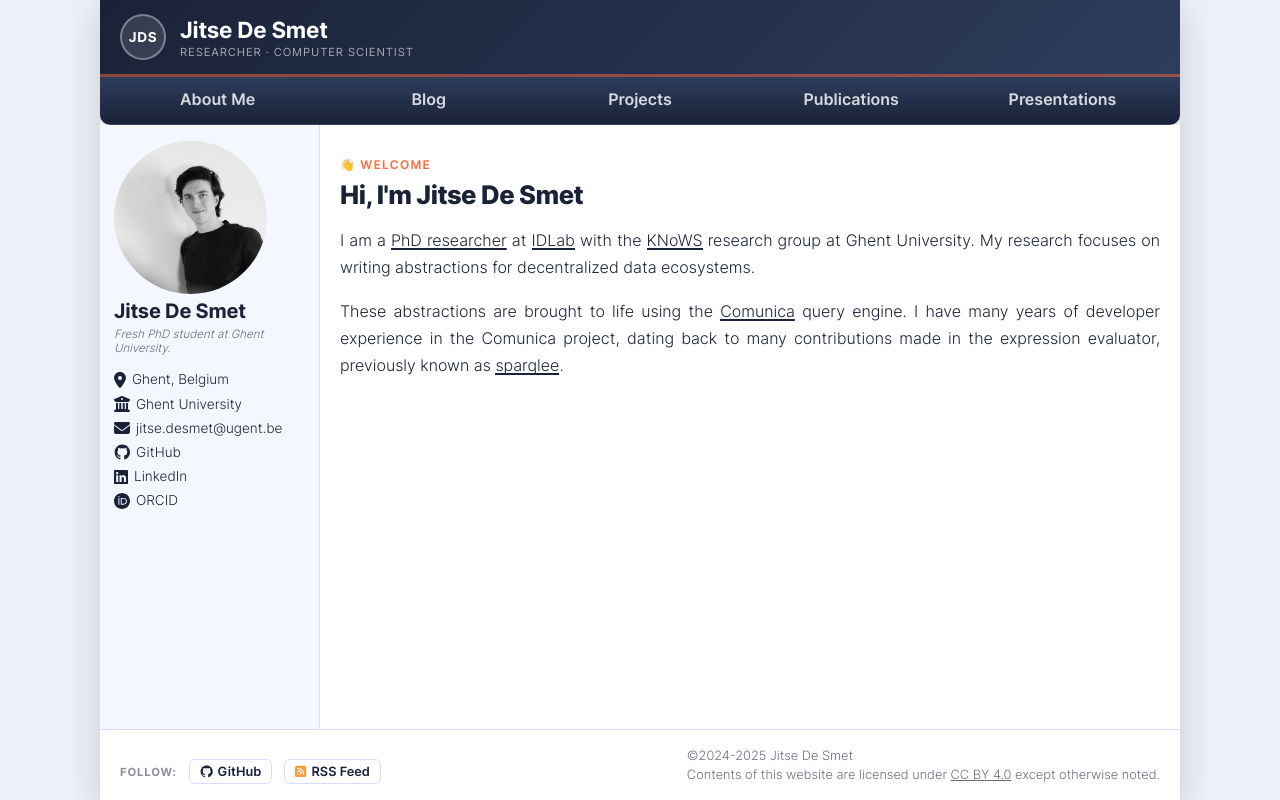
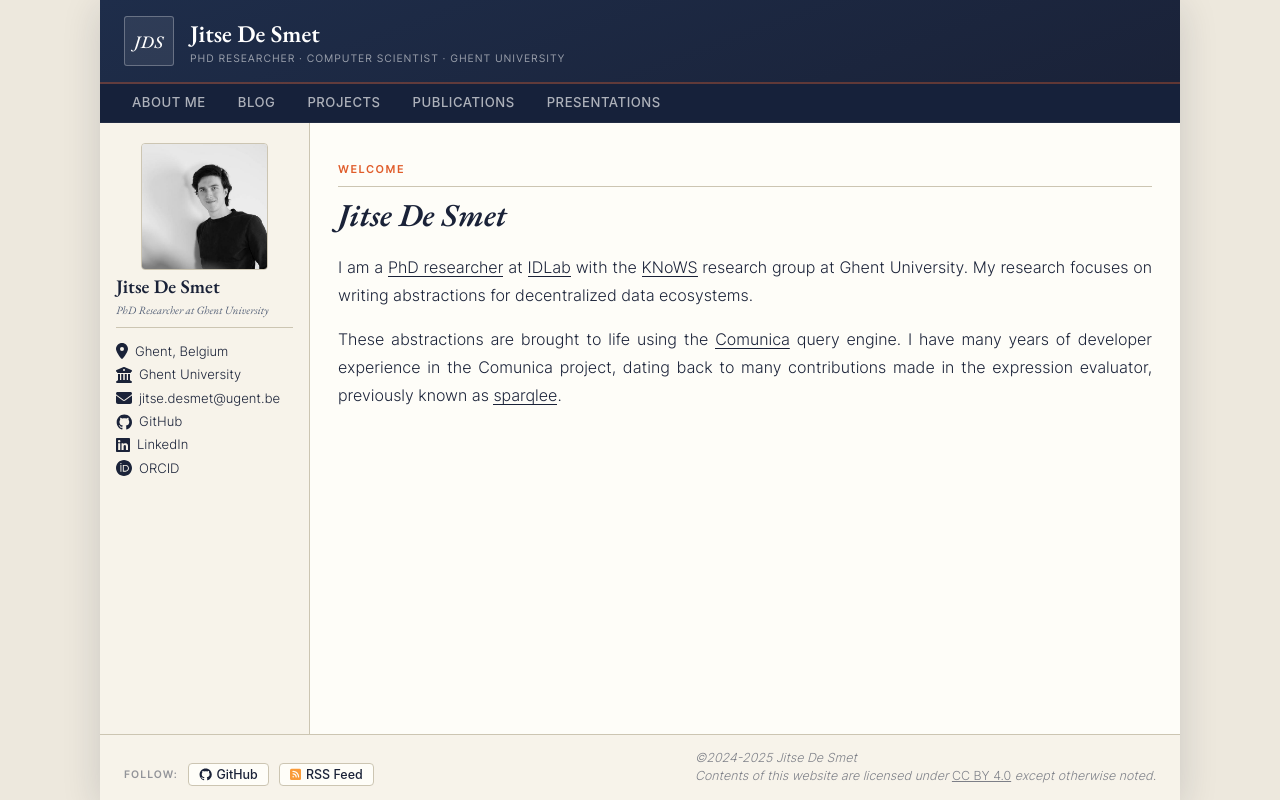
Before and after one commit to jitsedesmet/website, a SvelteKit app: page / in a window 1280 px wide. Built offline with nearby package versions, Linux system fonts and the light colour scheme; a web font is replaced by a local one.

Commit message:
feat: apply LaTeX-inspired academic visual upgrade to website
Co-authored-by: jitsedesmet <35114273+jitsedesmet@users.noreply.github.com>

```diff
--- a/src/app.html
+++ b/src/app.html
@@ -9,6 +9,9 @@
 		<link rel="icon" href="%sveltekit.assets%/favicon.png" />
 		<meta name="viewport" content="height=device-height, width=device-width, initial-scale=1.0, minimum-scale=1.0">
 		<link href="/css/inter.css" rel="stylesheet">
+		<link rel="preconnect" href="https://fonts.googleapis.com">
+		<link rel="preconnect" href="https://fonts.gstatic.com" crossorigin>
+		<link href="https://fonts.googleapis.com/css2?family=EB+Garamond:ital,wght@0,400..700;1,400..700&display=swap" rel="stylesheet">
         <link rel="me" href="https://mastodon.social/@smetje007"/>
 		<meta name="theme-color" content="#ffffff"/>
 		%sveltekit.head%
@@ -28,7 +31,7 @@
 	p {
 		text-justify: auto;
 		text-align: justify;
-		line-height: 1.7;
+		line-height: 1.75;
 	}
 	* {
 		font-family: "Inter", sans-serif;
@@ -54,22 +57,25 @@
 	html {
 		--color-primary: #1a2238;
 		--color-primary-light: #2d3d5c;
-		--color-secondary: #d8deff;
-		--color-tertiary: #ff6a3d;
-		--color-quaternary: #f4db7d;
+		--color-secondary: #ccc5b2;
+		--color-tertiary: #e05c2a;
+		--color-quaternary: #c8a848;
 
-		--color-bg: white;
-		--color-bg-page: #eef0f8;
-		--color-bg-subtle: #f5f7ff;
-        --color-text: var(--color-primary);
+		--color-bg: #fefdf8;
+		--color-bg-page: #ede8dd;
+		--color-bg-subtle: #f7f3ea;
+		--color-text: var(--color-primary);
 
-		--shadow-sm: 0 1px 4px rgba(26, 34, 56, 0.08);
-		--shadow-md: 0 4px 12px rgba(26, 34, 56, 0.13);
-		--shadow-lg: 0 8px 32px rgba(26, 34, 56, 0.18);
+		--font-serif: 'EB Garamond', Garamond, 'Book Antiqua', Palatino, Georgia, serif;
+		--font-sans: "Inter", sans-serif;
 
-		--radius-sm: 6px;
-		--radius-md: 12px;
-		--radius-lg: 20px;
+		--shadow-sm: 0 1px 4px rgba(26, 34, 56, 0.07);
+		--shadow-md: 0 4px 14px rgba(26, 34, 56, 0.11);
+		--shadow-lg: 0 8px 36px rgba(26, 34, 56, 0.16);
+
+		--radius-sm: 4px;
+		--radius-md: 8px;
+		--radius-lg: 14px;
 
 		--transition-fast: 0.15s ease;
 		--transition: 0.25s ease;
@@ -77,7 +83,7 @@
 		--screen-size-big: 500px;
 
 		scroll-behavior: smooth;
-        background-color: var(--color-bg-page);
+		background-color: var(--color-bg-page);
 	}
 	.main a {
 		color: inherit;
@@ -93,13 +99,13 @@
 						var(--color-tertiary),
 						var(--color-tertiary)
 				);
-		background-size: 100% 2px, 0 2px;
+		background-size: 100% 1px, 0 1px;
 		background-position: 100% 100%, 0 100%;
 		background-repeat: no-repeat;
 		transition: background-size 400ms;
 	}
 	.main a:hover {
-		background-size: 0 2px, 100% 2px;
+		background-size: 0 1px, 100% 1px;
 	}
 	.main a[class*='no-fancy'] {
 		color: inherit;
@@ -108,6 +114,9 @@
 		transition: none;
 	}
 	h1, h2, h3, h4 {
+		font-family: var(--font-serif);
+		font-weight: 600;
 		line-height: 1.3;
+		color: var(--color-primary);
 	}
 </style>
--- a/src/lib/LinkProjectBox.svelte
+++ b/src/lib/LinkProjectBox.svelte
@@ -34,23 +34,24 @@
     .project {
         background: var(--color-bg-subtle);
         border: 1px solid var(--color-secondary);
-        padding: 20px;
-        border-radius: var(--radius-lg);
+        padding: 18px;
+        border-radius: var(--radius-md);
         display: flex;
         flex-direction: column;
         text-decoration: none;
         transition: transform var(--transition), box-shadow var(--transition), border-color var(--transition);
     }
     .project:hover {
-        transform: translateY(-3px);
+        transform: translateY(-2px);
         box-shadow: var(--shadow-md);
-        border-color: var(--color-primary);
+        border-color: var(--color-primary-light);
     }
     .title{
         justify-self: center;
         text-align: center;
-        font-size: 1.15em;
-        font-weight: 700;
+        font-family: var(--font-serif);
+        font-size: 1.05rem;
+        font-weight: 500;
         color: var(--color-primary);
         margin: 8px 0;
         line-height: 1.4;
@@ -59,10 +60,11 @@
         color: var(--color-primary);
         opacity: 0.8;
         font-style: italic;
+        font-family: var(--font-serif);
         text-justify: auto;
         text-align: justify;
-        font-size: 0.9em;
-        line-height: 1.5;
+        font-size: 0.92rem;
+        line-height: 1.6;
     }
     .additional-links {
         margin-top: auto;
@@ -70,7 +72,7 @@
         flex-direction: row;
         flex-wrap: wrap;
         column-gap: 10px;
-        padding-top: 14px;
+        padding-top: 12px;
         border-top: 1px solid var(--color-secondary);
         margin-top: 12px;
     }
--- a/src/routes/+layout.svelte
+++ b/src/routes/+layout.svelte
@@ -35,21 +35,20 @@
         justify-content: center;
 
         color: white;
-        background: linear-gradient(135deg, var(--color-primary) 0%, var(--color-primary-light) 100%);
-        border-bottom: 3px solid rgba(255, 106, 61, 0.5);
+        background: linear-gradient(160deg, #1e2d4a 0%, var(--color-primary) 100%);
+        border-bottom: 2px solid rgba(224, 92, 42, 0.35);
     }
     nav {
         grid-area: nav;
-        border-radius: 0 0 10px 10px;
-        padding: 8px 16px 12px;
-        background: linear-gradient(180deg, var(--color-primary-light) 0%, var(--color-primary) 100%);
-        border-bottom: 1px solid rgba(255, 255, 255, 0.06);
+        padding: 0 16px;
+        background: #16213a;
+        border-bottom: 1px solid rgba(255, 255, 255, 0.05);
     }
     aside {
         grid-area: sidebar;
 
-        padding: 16px 14px 20px;
-        color: var(--color-opposite-text);
+        padding: 20px 16px 24px;
+        color: var(--color-text);
         background-color: var(--color-bg-subtle);
         @media (min-width: 500px /* screen-size-big */) {
             border-right: 1px solid var(--color-secondary);
@@ -58,13 +57,13 @@
     .main {
         grid-area: main;
         background-color: var(--color-bg);
-        padding: 20px;
+        padding: 24px 28px;
         min-width: 0;
     }
     footer {
         grid-area: footer;
-        padding: 16px 20px;
-        background-color: var(--color-bg);
+        padding: 14px 24px;
+        background-color: var(--color-bg-subtle);
         border-top: 1px solid var(--color-secondary);
     }
     .layout {
@@ -81,7 +80,7 @@
             "footer";
         box-shadow: var(--shadow-lg);
         @media (min-width: 500px /* screen-size-big */) {
-            grid-template-columns: 220px 1fr;
+            grid-template-columns: 210px 1fr;
             grid-template-rows: auto auto 1fr auto;
             grid-template-areas:
               "header  header"
--- a/src/routes/+page.svelte
+++ b/src/routes/+page.svelte
@@ -4,8 +4,8 @@
 </svelte:head>
 
 <div class="hero">
-    <div class="hero-label">👋 Welcome</div>
-    <h1>Hi, I'm Jitse De Smet</h1>
+    <div class="hero-label">Welcome</div>
+    <h1>Jitse De Smet</h1>
     <p>
         I am a <a href="publications">PhD researcher</a> at <a href="http://www.ugent.be/ea/idlab/en">IDLab</a> with the
         <a href="https://knows.idlab.ugent.be/">KNoWS</a> research group at Ghent University.
@@ -21,22 +21,28 @@
 
 <style>
     .hero {
-        padding: 8px 0 16px;
+        padding: 10px 0 20px;
     }
     .hero-label {
         display: inline-block;
-        font-size: 0.75rem;
+        font-family: var(--font-sans);
+        font-size: 0.68rem;
         font-weight: 600;
-        letter-spacing: 0.1em;
+        letter-spacing: 0.14em;
         text-transform: uppercase;
         color: var(--color-tertiary);
-        margin-bottom: 6px;
+        margin-bottom: 8px;
+        padding-bottom: 10px;
+        border-bottom: 1px solid var(--color-secondary);
+        width: 100%;
     }
     h1 {
-        font-size: 1.6rem;
-        font-weight: 800;
+        font-family: var(--font-serif);
+        font-size: 2rem;
+        font-weight: 600;
         color: var(--color-primary);
         margin: 0 0 16px;
-        letter-spacing: -0.02em;
+        letter-spacing: 0;
+        font-style: italic;
     }
 </style>
--- a/src/routes/Footer.svelte
+++ b/src/routes/Footer.svelte
@@ -24,7 +24,7 @@
 
 <style>
     .footer {
-        font-size: 0.8rem;
+        font-size: 0.78rem;
         display: flex;
         flex-direction: column;
         gap: 8px;
@@ -37,37 +37,39 @@
     .follow {
         display: flex;
         align-items: center;
-        gap: 12px;
+        gap: 10px;
         flex-wrap: wrap;
     }
     .follow > span {
-        font-weight: 700;
-        font-size: 0.7rem;
-        letter-spacing: 0.08em;
+        font-weight: 600;
+        font-size: 0.65rem;
+        letter-spacing: 0.1em;
         text-transform: uppercase;
         color: var(--color-primary);
-        opacity: 0.5;
+        opacity: 0.45;
     }
     .follow > a {
         display: inline-flex;
         align-items: center;
         gap: 5px;
-        font-weight: 600;
+        font-weight: 500;
         color: var(--color-primary);
         text-decoration: none;
-        padding: 4px 10px;
+        padding: 3px 10px;
         border: 1px solid var(--color-secondary);
         border-radius: var(--radius-sm);
+        background: var(--color-bg);
         transition: background var(--transition-fast), border-color var(--transition-fast), color var(--transition-fast);
     }
     .follow > a:hover {
-        background: var(--color-secondary);
-        border-color: var(--color-primary);
+        border-color: var(--color-tertiary);
+        color: var(--color-tertiary);
     }
     .licence {
         color: var(--color-primary);
-        opacity: 0.65;
+        opacity: 0.55;
         line-height: 1.5;
+        font-style: italic;
     }
     a:hover {
         text-decoration: underline;
--- a/src/routes/Header.svelte
+++ b/src/routes/Header.svelte
@@ -3,7 +3,7 @@
         <a class="brand-initials" href="/" aria-label="Go to home page">JDS</a>
         <div class="brand-text">
             <a href="/">Jitse De Smet</a>
-            <span class="brand-tagline">Researcher · Computer Scientist</span>
+            <span class="brand-tagline">PhD Researcher · Computer Scientist · Ghent University</span>
         </div>
     </div>
 </div>
@@ -11,57 +11,66 @@
 <style>
     .header-inner {
         margin: auto;
-        padding: 14px 20px;
+        padding: 16px 24px;
         width: 100%;
+        display: flex;
+        align-items: center;
+        justify-content: space-between;
     }
     .brand {
         display: flex;
         align-items: center;
-        gap: 14px;
+        gap: 16px;
     }
     .brand-initials {
         display: inline-flex;
         align-items: center;
         justify-content: center;
-        width: 46px;
-        height: 46px;
-        min-width: 46px;
-        border-radius: 50%;
-        background: rgba(255, 255, 255, 0.12);
-        border: 2px solid rgba(255, 255, 255, 0.35);
+        width: 50px;
+        height: 50px;
+        min-width: 50px;
+        border-radius: 3px;
+        background: rgba(255, 255, 255, 0.08);
+        border: 1px solid rgba(255, 255, 255, 0.28);
         color: white;
-        font-weight: 700;
-        font-size: 0.85rem;
-        letter-spacing: 0.05em;
+        font-family: var(--font-serif);
+        font-weight: 500;
+        font-style: italic;
+        font-size: 1.1rem;
+        letter-spacing: 0.04em;
         transition: background var(--transition), border-color var(--transition);
+        text-decoration: none;
     }
     .header-inner:hover .brand-initials,
     .brand-initials:hover {
-        background: rgba(255, 106, 61, 0.25);
-        border-color: var(--color-tertiary);
+        background: rgba(224, 92, 42, 0.2);
+        border-color: rgba(224, 92, 42, 0.6);
         opacity: 1;
     }
     .brand-text {
         display: flex;
         flex-direction: column;
-        gap: 2px;
+        gap: 3px;
     }
     a {
-        font-weight: 700;
-        font-size: 1.4rem;
+        font-family: var(--font-serif);
+        font-weight: 600;
+        font-style: normal;
+        font-size: 1.5rem;
         color: white;
         text-decoration: none;
-        letter-spacing: -0.01em;
+        letter-spacing: 0;
         transition: opacity var(--transition-fast);
     }
     a:hover {
         opacity: 0.85;
     }
     .brand-tagline {
-        color: rgba(255, 255, 255, 0.6);
-        font-size: 0.7rem;
+        color: rgba(255, 255, 255, 0.55);
+        font-family: var(--font-sans);
+        font-size: 0.65rem;
         font-weight: 400;
-        letter-spacing: 0.08em;
+        letter-spacing: 0.09em;
         text-transform: uppercase;
     }
 </style>
--- a/src/routes/InformaticSideBar.svelte
+++ b/src/routes/InformaticSideBar.svelte
@@ -10,7 +10,7 @@
         Jitse De Smet
     </div>
     <div class="bibliography-short">
-        Fresh PhD student at Ghent University.
+        PhD Researcher at Ghent University
     </div>
     <!--Icons from -->
     <ul class="info-list">
@@ -47,38 +47,46 @@
         grid-area: image;
         place-self: start;
         border-radius: 50%;
-        max-height: 60px;
+        border: 2px solid var(--color-secondary);
+        max-height: 56px;
         @media (min-width: 500px /* screen-size-big */) {
             max-height: unset;
-            max-width: 80%;
+            max-width: 72%;
+            border-radius: 4px;
+            place-self: center;
+            border-width: 1px;
         }
     }
     .name {
         grid-area: name;
 
-        font-size: 1.25rem;
-        font-weight: 700;
-        letter-spacing: -0.01em;
+        font-family: var(--font-serif);
+        font-size: 1.2rem;
+        font-weight: 600;
+        letter-spacing: 0;
         color: var(--color-primary);
     }
     .bibliography-short {
         grid-area: bibliography;
 
-        font-size: 0.72rem;
+        font-size: 0.7rem;
         color: var(--color-primary-light);
-        opacity: 0.75;
+        opacity: 0.8;
         font-style: italic;
+        font-family: var(--font-serif);
     }
     .info-list {
         grid-area: info-list;
-        margin-top: 4px;
+        margin-top: 6px;
+        padding-top: 8px;
+        border-top: 1px solid var(--color-secondary);
     }
     li {
-        margin: 0.45rem 0;
+        margin: 0.4rem 0;
         white-space: nowrap;
         display: flex;
         align-items: center;
-        gap: 6px;
+        gap: 7px;
     }
 
     .info-window {
@@ -91,7 +99,7 @@
             "image info-list";
         @media (min-width: 500px /* screen-size-big */) {
             grid-template-columns: 1fr;
-            gap: 0.3rem;
+            gap: 0.25rem;
             grid-template-areas:
               "image"
               "name"
@@ -101,7 +109,7 @@
     }
     a {
         text-decoration: none;
-        font-size: 0.85rem;
+        font-size: 0.82rem;
         color: var(--color-primary);
         border-bottom: 1px solid transparent;
         transition: border-color var(--transition-fast), color var(--transition-fast);
--- a/src/routes/Nav.svelte
+++ b/src/routes/Nav.svelte
@@ -21,55 +21,42 @@
 <style>
     ul {
         max-width: 100%;
-        padding: 4px 0 0 0;
+        padding: 0;
+        display: flex;
+        flex-direction: row;
+        flex-wrap: wrap;
+        gap: 0;
     }
     li {
         position: relative;
     }
     a {
         display: inline-block;
-        font-weight: 600;
-        font-size: 1rem;
+        font-family: var(--font-sans);
+        font-weight: 500;
+        font-size: 0.82rem;
         text-decoration: none;
-        color: rgba(255, 255, 255, 0.82);
-        padding-bottom: 3px;
+        color: rgba(255, 255, 255, 0.65);
+        padding: 10px 16px;
+        letter-spacing: 0.04em;
+        text-transform: uppercase;
         position: relative;
-        transition: color var(--transition-fast);
-    }
-    a::after {
-        content: '';
-        display: block;
-        position: absolute;
-        bottom: -1px;
-        left: 0;
-        right: 0;
-        height: 2px;
-        background-color: var(--color-tertiary);
-        border-radius: 2px;
-        transform: scaleX(0);
-        transform-origin: center;
-        transition: transform var(--transition);
+        transition: color var(--transition-fast), background var(--transition-fast);
+        border-bottom: 2px solid transparent;
     }
     a:hover {
-        color: white;
+        color: rgba(255, 255, 255, 0.95);
+        background: rgba(255, 255, 255, 0.06);
+        border-bottom-color: rgba(224, 92, 42, 0.5);
     }
     li.active > a {
         color: white;
-        font-weight: 700;
-    }
-    li.active > a::after {
-        transform: scaleX(1);
+        border-bottom-color: var(--color-tertiary);
+        background: rgba(255, 255, 255, 0.08);
     }
     @media (min-width: 500px /* screen-size-big */) {
         ul {
-            display: grid;
-            gap: 0.5rem;
-            grid-template-columns: repeat(5, 1fr);
-            text-align: center;
-        }
-        li {
-            display: flex;
-            justify-content: center;
+            flex-direction: row;
         }
     }
 </style>
--- a/src/routes/about/+page.svelte
+++ b/src/routes/about/+page.svelte
@@ -119,14 +119,15 @@
 
 <style>
     h2 {
+        font-family: var(--font-serif);
         color: var(--color-primary);
-        font-size: 1rem;
-        font-weight: 700;
-        text-transform: uppercase;
-        letter-spacing: 0.1em;
-        margin: 1.4rem 0 0.5rem;
-        padding-bottom: 4px;
-        border-bottom: 2px solid var(--color-secondary);
+        font-size: 1.1rem;
+        font-weight: 600;
+        font-style: normal;
+        letter-spacing: 0.02em;
+        margin: 1.6rem 0 0.6rem;
+        padding-bottom: 5px;
+        border-bottom: 1px solid var(--color-secondary);
     }
     .timeline {
         display: grid;
@@ -140,9 +141,9 @@
     }
     .years {
         grid-row: auto / span 2;
-        font-size: 0.72rem;
-        font-weight: 600;
-        letter-spacing: 0.04em;
+        font-size: 0.7rem;
+        font-weight: 500;
+        letter-spacing: 0.02em;
         color: var(--color-tertiary);
         white-space: nowrap;
         padding-top: 2px;
@@ -152,11 +153,12 @@
     }
     .title {
         font-size: 0.95em;
-        font-weight: 700;
+        font-weight: 600;
         padding-top: 4px;
     }
     .info {
-        font-size: 0.9em;
+        font-family: var(--font-serif);
+        font-size: 0.95em;
         font-style: italic;
         color: var(--color-primary);
         opacity: 0.75;
@@ -166,7 +168,7 @@
     .institute {
         grid-row: auto / span 2;
         text-align: end;
-        font-size: 0.8rem;
+        font-size: 0.78rem;
         font-weight: 500;
         padding-top: 4px;
     }
```
Also changed, not shown: src/routes/blog/+page.svelte (+11 -9 lines).
